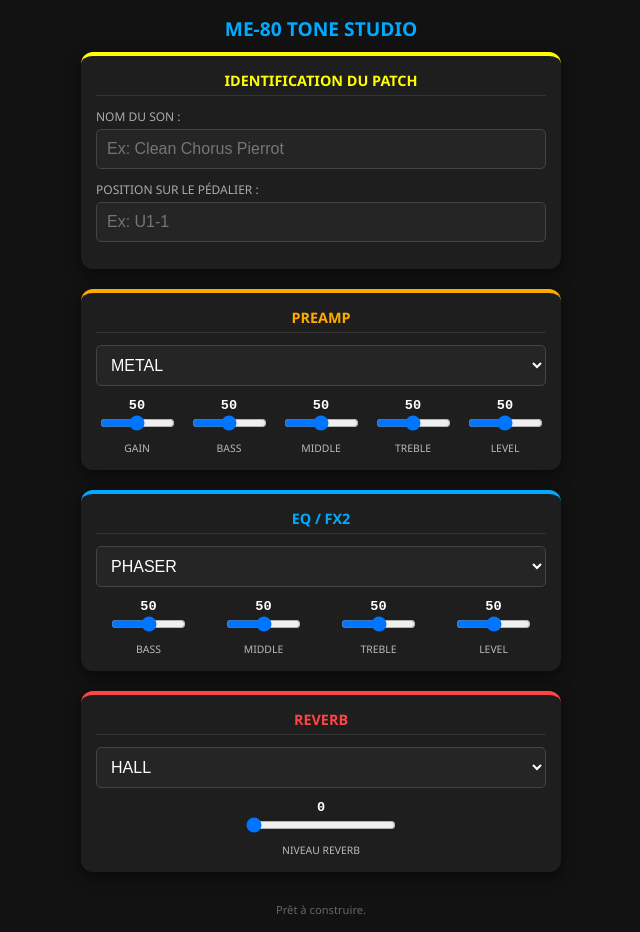
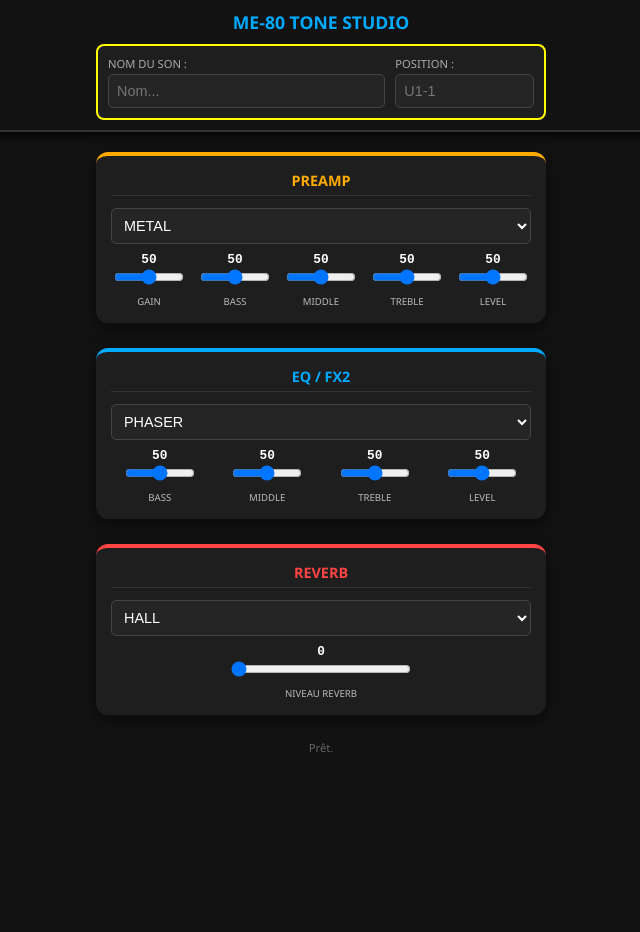
Before and after one commit to pierrenormand908-hub/Me-80-app, a plain HTML site: page index.html in a window 1280 px wide. Shown: the whole page, without its empty margins (319-959 px from the left). After the commit the page ends 800 px from the top, so only its background shows below. Drawn offline with Linux system fonts and the light colour scheme.

Commit message:
Update index.html

```diff
--- a/index.html
+++ b/index.html
@@ -20,14 +20,53 @@
             color: var(--text);
             font-family: 'Segoe UI', sans-serif;
             margin: 0;
-            padding: 15px;
+            padding: 0; /* On enlève le padding du body pour que l'entête colle aux bords */
             display: flex;
             flex-direction: column;
             align-items: center;
         }
 
-        .header { text-align: center; margin-bottom: 10px; }
-        h1 { color: var(--boss-blue); font-size: 1.2rem; text-transform: uppercase; margin: 0; }
+        /* --- ENTÊTE FIGÉE (STICKY) --- */
+        .sticky-header {
+            position: sticky;
+            top: 0;
+            z-index: 1000;
+            width: 100%;
+            background-color: var(--bg);
+            padding: 10px 0;
+            border-bottom: 2px solid #333;
+            display: flex;
+            flex-direction: column;
+            align-items: center;
+            box-shadow: 0 4px 10px rgba(0,0,0,0.8);
+        }
+
+        .header h1 {
+            color: var(--boss-blue);
+            font-size: 1.1rem;
+            text-transform: uppercase;
+            margin: 0 0 10px 0;
+        }
+
+        .info-patch {
+            border: 2px solid var(--boss-yellow);
+            background: var(--panel);
+            border-radius: 8px;
+            width: 90%;
+            max-width: 450px;
+            padding: 10px;
+            box-sizing: border-box;
+        }
+
+        /* --- ZONE DE SCROLL --- */
+        .scroll-content {
+            width: 100%;
+            display: flex;
+            flex-direction: column;
+            align-items: center;
+            padding: 20px 15px;
+            box-sizing: border-box;
+        }
 
         .pedal-section {
             background: var(--panel);
@@ -35,9 +74,10 @@
             width: 100%;
             max-width: 450px;
             padding: 15px;
-            margin-bottom: 20px;
+            margin-bottom: 25px;
             box-shadow: 0 5px 15px rgba(0,0,0,0.5);
             border-top: 4px solid #444;
+            box-sizing: border-box;
         }
 
         .section-title {
@@ -51,64 +91,61 @@
             text-transform: uppercase;
         }
 
-        /* Couleurs */
-        .info-patch { border-color: var(--boss-yellow); }
         .preamp { border-color: var(--boss-orange); }
         .eqfx2 { border-color: var(--boss-blue); }
         .reverb { border-color: var(--boss-red); }
 
         input[type="text"], select {
             width: 100%;
-            padding: 10px;
+            padding: 8px;
             background: #252525;
             color: white;
             border: 1px solid #444;
             border-radius: 5px;
-            margin-bottom: 12px;
-            font-size: 1rem;
+            margin-bottom: 8px;
+            font-size: 0.9rem;
             box-sizing: border-box;
         }
 
-        .input-label {
-            display: block;
-            font-size: 0.75rem;
-            margin-bottom: 4px;
-            color: #aaa;
-            text-transform: uppercase;
-        }
+        .input-label { display: block; font-size: 0.7rem; margin-bottom: 3px; color: #aaa; text-transform: uppercase; }
 
         .knobs-grid {
             display: grid;
-            grid-template-columns: repeat(auto-fit, minmax(75px, 1fr));
+            grid-template-columns: repeat(auto-fit, minmax(70px, 1fr));
             gap: 10px;
             justify-items: center;
         }
 
         .knob-group { text-align: center; }
-        .knob-label { display: block; font-size: 0.65rem; text-transform: uppercase; margin-top: 5px; color: #bbb; }
+        .knob-label { display: block; font-size: 0.6rem; text-transform: uppercase; margin-top: 5px; color: #bbb; }
 
-        input[type=range] { width: 75px; cursor: pointer; }
-        .value-display { font-family: monospace; color: white; font-size: 0.85rem; display: block; font-weight: bold; }
+        input[type=range] { width: 70px; cursor: pointer; }
+        .value-display { font-family: monospace; color: white; font-size: 0.8rem; display: block; font-weight: bold; }
 
-        .save-info { font-size: 0.7rem; color: #666; margin-top: 10px; text-align: center; }
+        .save-info { font-size: 0.7rem; color: #666; padding-bottom: 20px; }
     </style>
 </head>
 <body>
 
+    <div class="sticky-header">
         <div class="header">
             <h1>ME-80 Tone Studio</h1>
         </div>
-
-    <div class="pedal-section info-patch">
-        <span class="section-title" style="color: var(--boss-yellow);">Identification du Patch</span>
-
+        <div class="info-patch">
+            <div style="display: flex; gap: 10px;">
+                <div style="flex: 2;">
                     <label class="input-label">Nom du Son :</label>
-        <input type="text" id="patchName" placeholder="Ex: Clean Chorus Pierrot" oninput="save()">
-
-        <label class="input-label">Position sur le Pédalier :</label>
-        <input type="text" id="patchPos" placeholder="Ex: U1-1" oninput="save()">
+                    <input type="text" id="patchName" placeholder="Nom..." oninput="save()" style="margin-bottom:0;">
+                </div>
+                <div style="flex: 1;">
+                    <label class="input-label">Position :</label>
+                    <input type="text" id="patchPos" placeholder="U1-1" oninput="save()" style="margin-bottom:0;">
+                </div>
+            </div>
+        </div>
     </div>
 
+    <div class="scroll-content">
         <div class="pedal-section preamp">
             <span class="section-title" style="color: var(--boss-orange);">PREAMP</span>
             <select id="ampType" onchange="save()">
@@ -118,31 +155,11 @@
                 <option value="tweed">TWEED</option><option value="clean">CLEAN</option>
             </select>
             <div class="knobs-grid">
-            <div class="knob-group">
-                <span class="value-display" id="v-gain">50</span>
-                <input type="range" id="gain" min="0" max="100" value="50" oninput="upd('gain')">
-                <span class="knob-label">Gain</span>
-            </div>
-            <div class="knob-group">
-                <span class="value-display" id="v-bass">50</span>
-                <input type="range" id="bass" min="0" max="100" value="50" oninput="upd('bass')">
-                <span class="knob-label">Bass</span>
-            </div>
-            <div class="knob-group">
-                <span class="value-display" id="v-mid">50</span>
-                <input type="range" id="mid" min="0" max="100" value="50" oninput="upd('mid')">
-                <span class="knob-label">Middle</span>
-            </div>
-            <div class="knob-group">
-                <span class="value-display" id="v-treble">50</span>
-                <input type="range" id="treble" min="0" max="100" value="50" oninput="upd('treble')">
-                <span class="knob-label">Treble</span>
-            </div>
-            <div class="knob-group">
-                <span class="value-display" id="v-level">50</span>
-                <input type="range" id="level" min="0" max="100" value="50" oninput="upd('level')">
-                <span class="knob-label">Level</span>
-            </div>
+                <div class="knob-group"><span class="value-display" id="v-gain">50</span><input type="range" id="gain" min="0" max="100" value="50" oninput="upd('gain')"><span class="knob-label">Gain</span></div>
+                <div class="knob-group"><span class="value-display" id="v-bass">50</span><input type="range" id="bass" min="0" max="100" value="50" oninput="upd('bass')"><span class="knob-label">Bass</span></div>
+                <div class="knob-group"><span class="value-display" id="v-mid">50</span><input type="range" id="mid" min="0" max="100" value="50" oninput="upd('mid')"><span class="knob-label">Middle</span></div>
+                <div class="knob-group"><span class="value-display" id="v-treble">50</span><input type="range" id="treble" min="0" max="100" value="50" oninput="upd('treble')"><span class="knob-label">Treble</span></div>
+                <div class="knob-group"><span class="value-display" id="v-level">50</span><input type="range" id="level" min="0" max="100" value="50" oninput="upd('level')"><span class="knob-label">Level</span></div>
             </div>
         </div>
 
@@ -154,46 +171,29 @@
                 <option value="eq">EQ</option>
             </select>
             <div class="knobs-grid">
-            <div class="knob-group">
-                <span class="value-display" id="v-f2-bass">50</span>
-                <input type="range" id="f2-bass" min="0" max="100" value="50" oninput="upd('f2-bass')">
-                <span class="knob-label">Bass</span>
-            </div>
-            <div class="knob-group">
-                <span class="value-display" id="v-f2-mid">50</span>
-                <input type="range" id="f2-mid" min="0" max="100" value="50" oninput="upd('f2-mid')">
-                <span class="knob-label">Middle</span>
-            </div>
-            <div class="knob-group">
-                <span class="value-display" id="v-f2-treble">50</span>
-                <input type="range" id="f2-treble" min="0" max="100" value="50" oninput="upd('f2-treble')">
-                <span class="knob-label">Treble</span>
-            </div>
-            <div class="knob-group">
-                <span class="value-display" id="v-f2-level">50</span>
-                <input type="range" id="f2-level" min="0" max="100" value="50" oninput="upd('f2-level')">
-                <span class="knob-label">Level</span>
-            </div>
+                <div class="knob-group"><span class="value-display" id="v-f2-bass">50</span><input type="range" id="f2-bass" min="0" max="100" value="50" oninput="upd('f2-bass')"><span class="knob-label">Bass</span></div>
+                <div class="knob-group"><span class="value-display" id="v-f2-mid">50</span><input type="range" id="f2-mid" min="0" max="100" value="50" oninput="upd('f2-mid')"><span class="knob-label">Middle</span></div>
+                <div class="knob-group"><span class="value-display" id="v-f2-treble">50</span><input type="range" id="f2-treble" min="0" max="100" value="50" oninput="upd('f2-treble')"><span class="knob-label">Treble</span></div>
+                <div class="knob-group"><span class="value-display" id="v-f2-level">50</span><input type="range" id="f2-level" min="0" max="100" value="50" oninput="upd('f2-level')"><span class="knob-label">Level</span></div>
             </div>
         </div>
 
         <div class="pedal-section reverb">
             <span class="section-title" style="color: var(--boss-red);">REVERB</span>
             <select id="revType" onchange="save()">
-            <option value="hall">HALL</option>
-            <option value="room">ROOM</option>
-            <option value="spring">SPRING</option>
+                <option value="hall">HALL</option><option value="room">ROOM</option><option value="spring">SPRING</option>
             </select>
             <div class="knobs-grid" style="grid-template-columns: 1fr;">
                 <div class="knob-group">
                     <span class="value-display" id="v-rev-val">0</span>
-                <input type="range" id="rev-val" min="0" max="100" value="0" oninput="upd('rev-val')" style="width: 150px;">
+                    <input type="range" id="rev-val" min="0" max="100" value="0" oninput="upd('rev-val')" style="width: 180px;">
                     <span class="knob-label">Niveau Reverb</span>
                 </div>
             </div>
         </div>
 
-    <div id="status" class="save-info">Prêt à construire.</div>
+        <div id="status" class="save-info">Prêt.</div>
+    </div>
 
     <script>
         const ids = ['gain','bass','mid','treble','level','f2-bass','f2-mid','f2-treble','f2-level','rev-val'];
@@ -213,12 +213,12 @@
                 vals: {}
             };
             ids.forEach(id => data.vals[id] = document.getElementById(id).value);
-            localStorage.setItem('me80_v3_data', JSON.stringify(data));
-            document.getElementById('status').innerText = "Sauvegarde auto : " + new Date().toLocaleTimeString();
+            localStorage.setItem('me80_v4_data', JSON.stringify(data));
+            document.getElementById('status').innerText = "Auto-save: " + new Date().toLocaleTimeString();
         }
 
         window.onload = () => {
-            const saved = localStorage.getItem('me80_v3_data');
+            const saved = localStorage.getItem('me80_v4_data');
             if (saved) {
                 const d = JSON.parse(saved);
                 document.getElementById('patchName').value = d.name || "";
```
Lines whose indentation alone changed are shown as unchanged.
